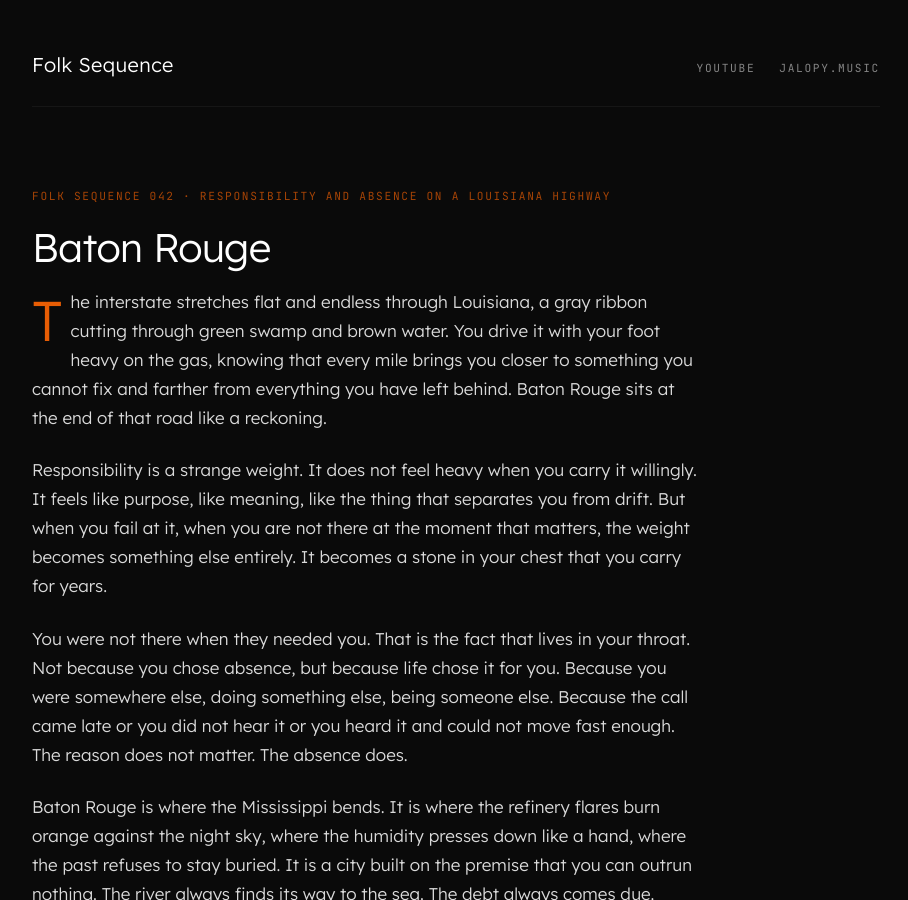
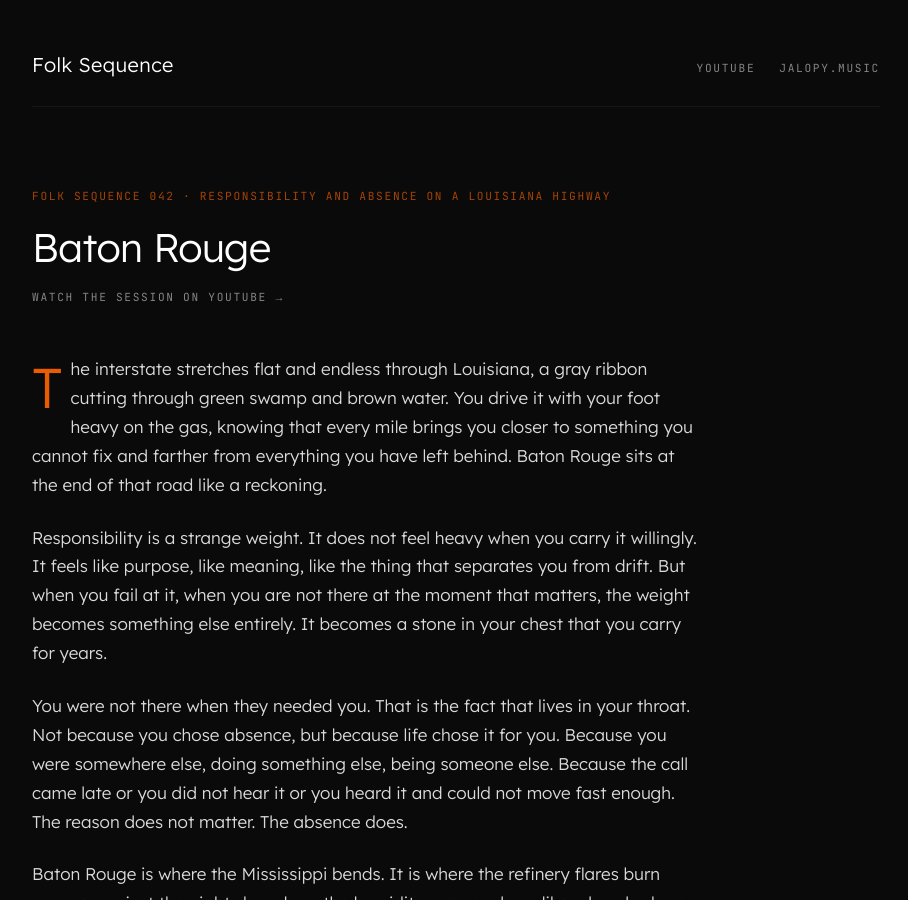
Before and after one commit to folk-sequence/folk-sequence.github.io, a Jekyll site: the page built from 042-baton-rouge.md, in a window 1280 px wide and 900 px high. Shown: the whole window, without its empty margins (184-1092 px from the left). Built offline with Jekyll 4.4.1, drawn with Linux system fonts in a browser that asks for light colours; part of the change alters nothing that is shown.

Commit message:
Add YouTube link to 042-baton-rouge.md

```diff
--- a/042-baton-rouge.md
+++ b/042-baton-rouge.md
@@ -4,6 +4,7 @@ title: "Baton Rouge"
 episode: "042"
 topic: "Responsibility and absence on a Louisiana highway"
 description: "Baton Rouge — companion essay for Folk Sequence 042"
+youtube: "https://youtu.be/QCxyjXMEFrg"
 ---
 
 The interstate stretches flat and endless through Louisiana, a gray ribbon cutting through green swamp and brown water. You drive it with your foot heavy on the gas, knowing that every mile brings you closer to something you cannot fix and farther from everything you have left behind. Baton Rouge sits at the end of that road like a reckoning.
```
